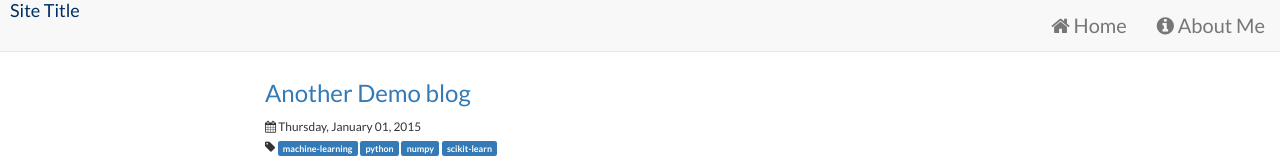
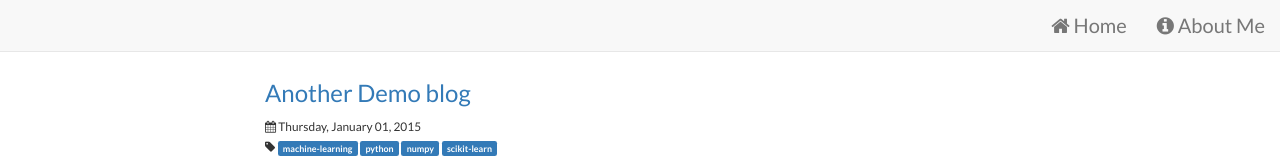
Before and after one commit to LarryBrick/jekyll_demo, a Jekyll site: the page built from index.html, in a window 1280 px wide. Shown: the top 164 px of the page. Built offline with Jekyll 4.4.1, drawn with Linux system fonts in a browser that asks for light colours; nearby versions of some CDN libraries.

Commit message:
Update header.html

```diff
--- a/_includes/header.html
+++ b/_includes/header.html
@@ -9,7 +9,7 @@
           <span class="icon-bar"></span>
         </button>
         <a class="navbar-brand" href="{{ "/" | prepend: site.baseurl }}">
-          <img src="{{site.logo_locatio}}"> <span class="name-holder">{{ site.title }}</span>
+          <img src="{{site.logo_locatio}}"> <span class="name-holder">{{ 南瓜站 }}</span>
           <!--<img src="{{ ./apple-touch-icon-180x180.png }}"> <span class="name-holder">{{ site.title }}</span>-->
         </a>
       </div>
```
